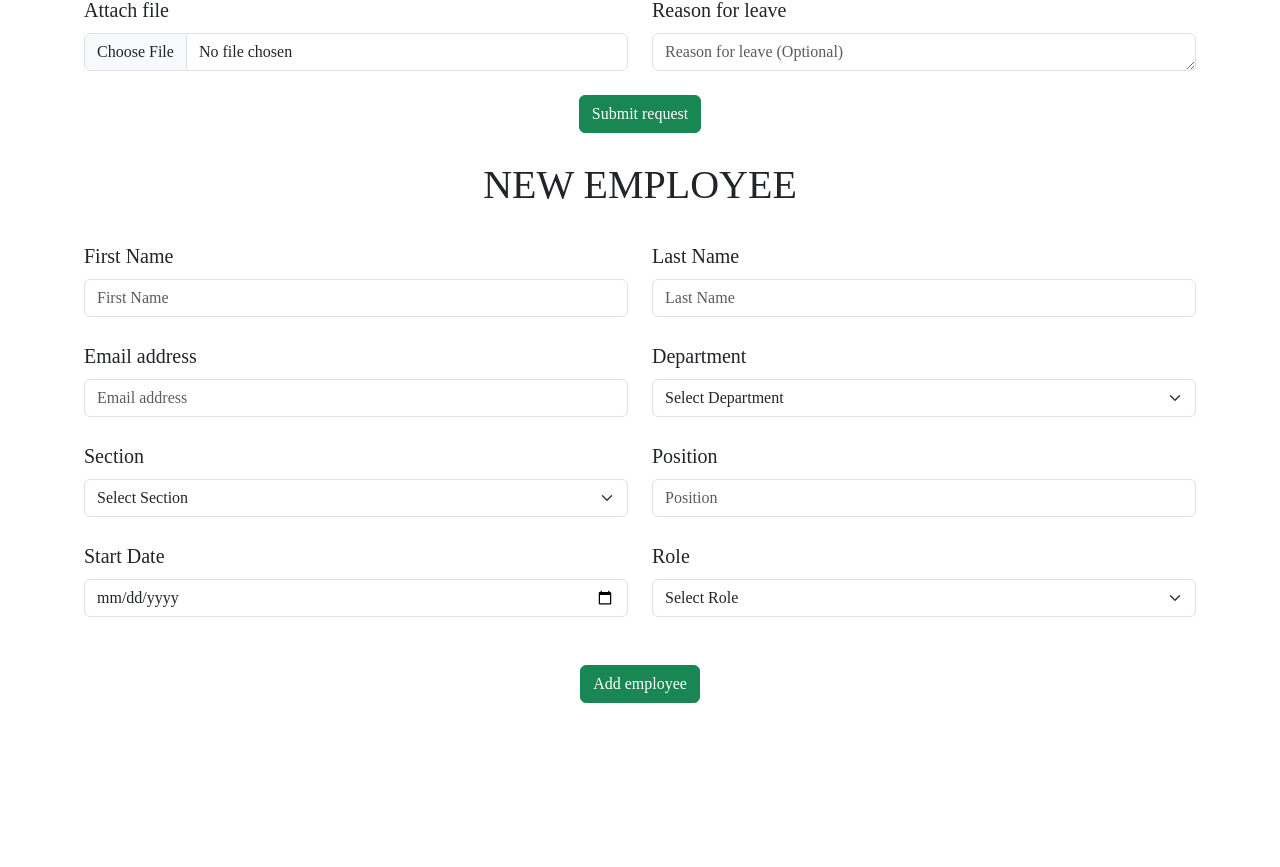
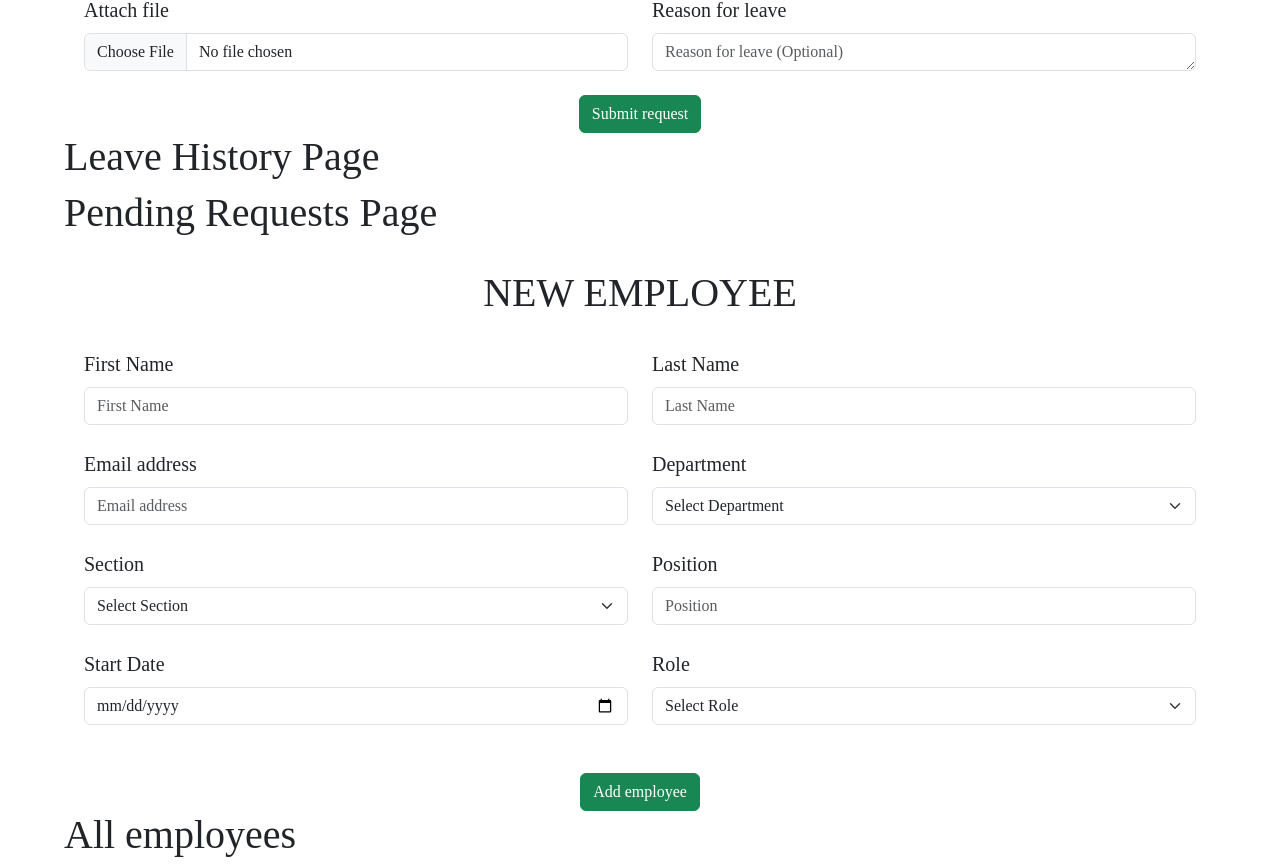
Before and after one commit to NdunguSam01/lms-mobikey, a React (Create React App) app: page /dashboard in a window 1280 px wide. Shown: the part 479-1346 px from the top of the page. Before the commit the page ends 1182 px from the top, so only its background shows below. Built offline with nearby package versions, Linux system fonts and the light colour scheme.

Commit message:
Created the various side nav pages. Routing to follow

```diff
--- a/src/Pages/Dashboard.js
+++ b/src/Pages/Dashboard.js
@@ -1,9 +1,12 @@
 import Navbar from '../components/Navbar'
 import Sidebar from '../components/Side';
+import LeaveForm from './Leave Form'
+import LeaveHistory from './Leave History';
+import PendingRequests from './Pending Requests'
+import NewEmployee from './New Employee'
+import ViewEmployees from './View Employees';
+import DashboardStyling from '../assets/css/dashboard.module.css'
 import { useState } from 'react';
-import LeaveForm from '../components/Leave Form'
-import NewEmployee from '../components/New Employee'
-import DashboardStyling from '../assets/css/dashboard.module.css'
 
 const Dashboard = () =>
 {
@@ -13,7 +16,7 @@ const Dashboard = () =>
     {
         setSidebarOpen(!sidebarOpen)
     }
-    const mainContainerClick= () => sidebarOpen && setSidebarOpen(false)
+    const mainContainerClick= () => console.log("main container clicked")
 
     return (
         <>
@@ -21,7 +24,10 @@ const Dashboard = () =>
             <Sidebar sidebarOpen={sidebarOpen} sidebarStatusFunction={sidebarStatusFunction}/>
             <main className={DashboardStyling.mainContainer} onClick={mainContainerClick}>
                 <LeaveForm/>
+                <LeaveHistory/>
+                <PendingRequests/>
                 <NewEmployee/>
+                <ViewEmployees/>
             </main>
         </>
      );
--- /dev/null
+++ b/src/Pages/Leave History.js
@@ -0,0 +1,8 @@
+const LeaveHistory = () =>
+{
+    return (
+        <h1>Leave History Page</h1>
+     );
+}
+
+export default LeaveHistory;
--- /dev/null
+++ b/src/Pages/Pending Requests.js
@@ -0,0 +1,8 @@
+const PendingRequests = () =>
+{
+    return (
+        <h1>Pending Requests Page</h1>
+     );
+}
+
+export default PendingRequests;
--- /dev/null
+++ b/src/Pages/View Employees.js
@@ -0,0 +1,8 @@
+const ViewEmployees = () =>
+{
+    return (
+        <h1>All employees</h1>
+     );
+}
+
+export default ViewEmployees;
--- a/src/components/Side.js
+++ b/src/components/Side.js
@@ -96,7 +96,7 @@ const Sidebar = ({sidebarOpen}) =>
                         {employeeDropdown && (
                             <ul className={`dropdown-content ${SideStyles.dropdownContent} ${SideStyles.sidebarList}`}>
                                 <li>
-                                    <NavLink to="/new employee" className={SideStyles.navLink}>
+                                    <NavLink to="/new-employee" className={SideStyles.navLink}>
                                         <div className={SideStyles.sideOption}>
                                             <i className={`fa fa-user-plus ${SideStyles.sideIcons}`}></i>
                                             <h3 className={SideStyles.h3}>New Employee</h3>
@@ -104,7 +104,7 @@ const Sidebar = ({sidebarOpen}) =>
                                     </NavLink>
                                 </li>
                                 <li>
-                                    <NavLink to="/view employees" className={SideStyles.navLink}>
+                                    <NavLink to="/view-employees" className={SideStyles.navLink}>
                                         <div className={SideStyles.sideOption}>
                                             <i className={`fa fa-users ${SideStyles.sideIcons}`}></i>
                                             <h3 className={SideStyles.h3}>View Employees</h3>
```
Also changed, not shown: src/Pages/Leave Form.js (renamed from src/components/Leave Form.js), src/Pages/New Employee.js (renamed from src/components/New Employee.js).
